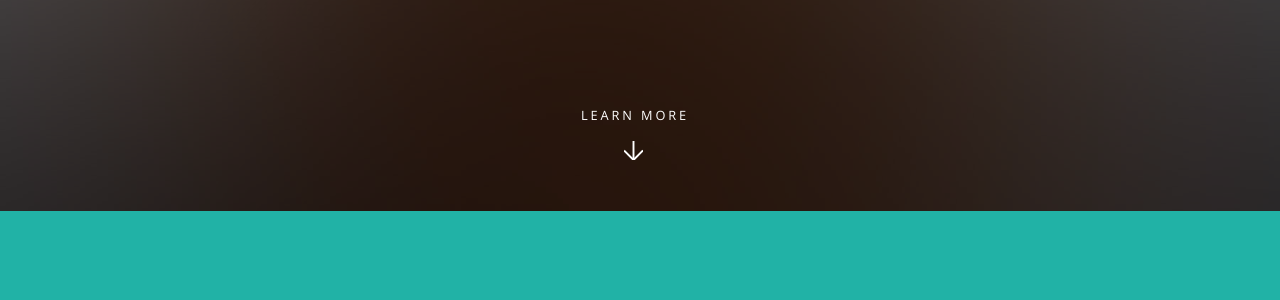
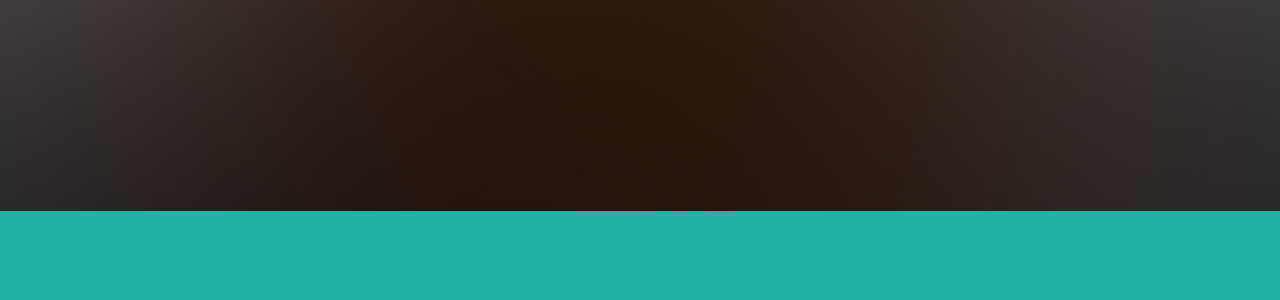
Before and after one commit to acaratel/acaratel.github.io, a Jekyll site: the page built from index.html, in a window 1280 px wide and 900 px high, scrolled down 535 px. Shown: the part 154-454 px from the top of the window. Built offline with Jekyll 4.4.1, drawn with Linux system fonts in a browser that asks for light colours.

Commit message:
going on

```diff
--- a/index.html
+++ b/index.html
@@ -13,7 +13,7 @@ layout: landing
 							</ul>
 							-->
 						</div>
-						<a href="#one" class="more scrolly">Learn More</a>
+
 					</section>
 
 				<!-- One -->
```
